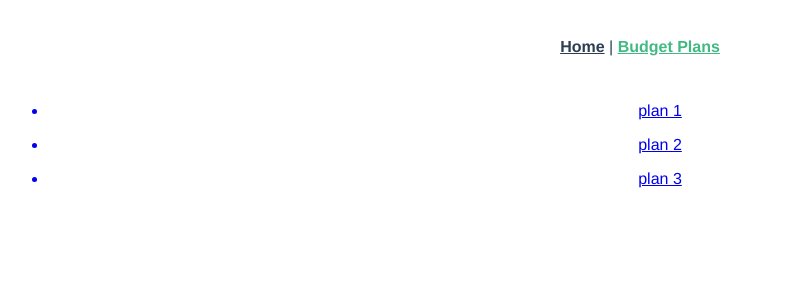
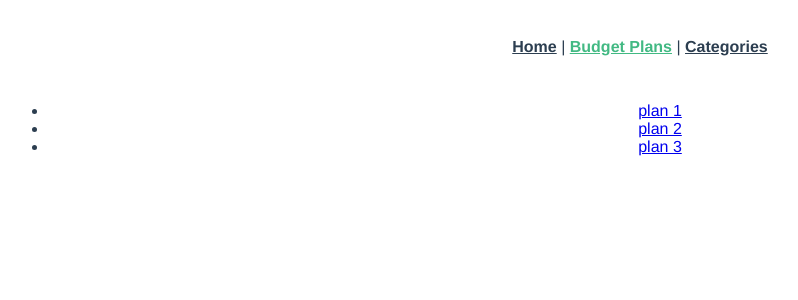
Before and after one commit to ToGanz/budgeting-app, a Vue app: page /plans in a window 1280 px wide. Shown: the top 300 px of the page, without its empty margins (0-798 px from the left). Built offline with nearby package versions, Linux system fonts and the light colour scheme.

Commit message:
add categories list

```diff
--- a/src/App.vue
+++ b/src/App.vue
@@ -1,7 +1,8 @@
 <template>
   <div id="nav">
     <router-link to="/">Home</router-link> |
-    <router-link :to="{ name: 'Plans'}">Budget Plans</router-link>
+    <router-link :to="{ name: 'Plans'}">Budget Plans</router-link> |
+    <router-link :to="{ name: 'Categories'}">Categories</router-link>
   </div>
   <router-view/>
 </template>
--- /dev/null
+++ b/src/components/categories/CategoriesList.vue
@@ -0,0 +1,20 @@
+<template>
+  <ul id="categories-list">
+    <li v-for="category in categories" :key="category.id">
+      {{ category.name }}
+    </li>
+  </ul>
+</template>
+
+<script>
+export default {
+  props: {
+    categories: {
+      type: Array,
+      required: true
+    }
+  }
+}
+</script>
+
+<style scoped></style>
--- a/src/components/plans/PlansList.vue
+++ b/src/components/plans/PlansList.vue
@@ -1,8 +1,10 @@
 <template>
-  <ul v-for="plan in plans" :key="plan.id" id="plans-list">
-    <router-link :to="{ name: 'Plan', params: { id: plan.id } }">
-      <li>{{ plan.title }}</li>
-    </router-link>
+  <ul id="plans-list">
+    <li v-for="plan in plans" :key="plan.id">
+      <router-link :to="{ name: 'Plan', params: { id: plan.id } }">
+        {{ plan.title }}
+      </router-link>
+    </li>
   </ul>
 </template>
 
```
Also changed, not shown: 1 other file (tests, documents, lock files or other folders).
